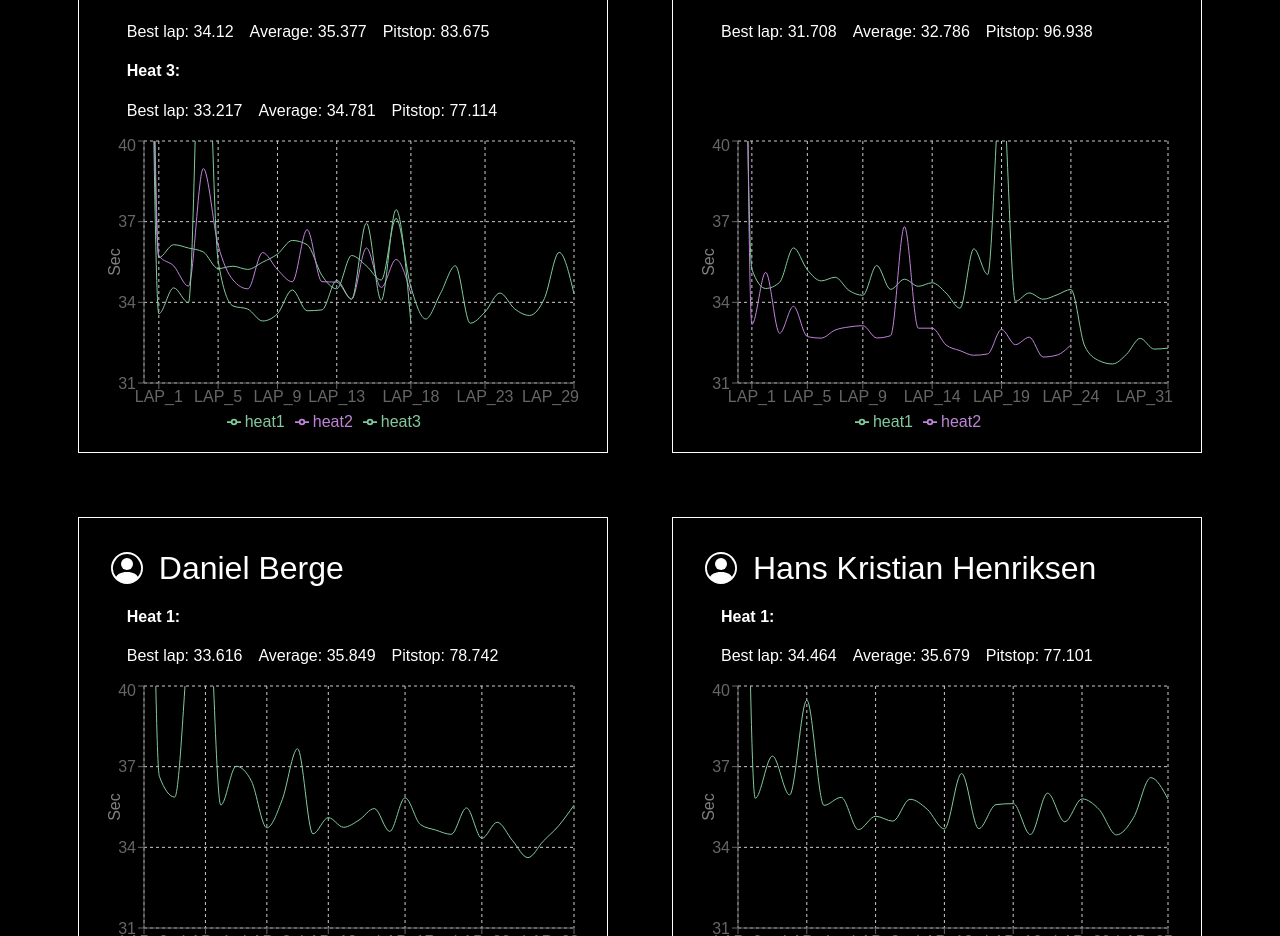
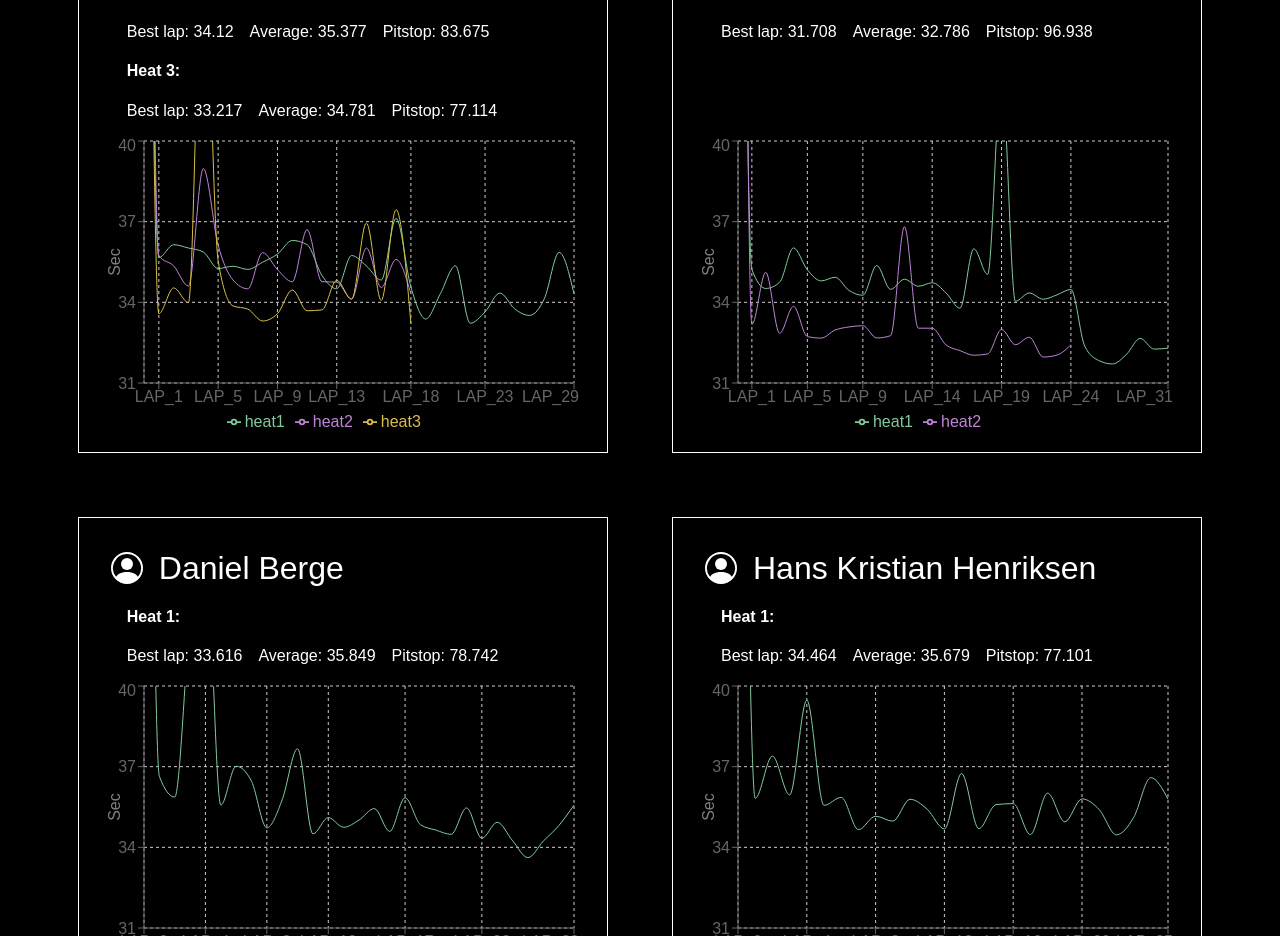
Before and after one commit to MathiasSJacobsen/gokart-stats, a React (Create React App) app: page / in a window 1280 px wide. Shown: the part 940-1876 px from the top of the page. Built offline with nearby package versions, Linux system fonts and the light colour scheme.

Commit message:
Legge til domain prop

```diff
--- a/src/Utfordringen.tsx
+++ b/src/Utfordringen.tsx
@@ -19,7 +19,7 @@ const Utfordringen = () => {
       </p>
       <PersonalStatsContainer>
         {Object.keys(data).map((e: string) => (
-          <PersonalStat key={e} name={e} user={data[e]} />
+          <PersonalStat key={e} name={e} user={data[e]} domain={[31, 48]} />
         ))}
       </PersonalStatsContainer>
     </StatsContainer>
--- a/src/personalStats/PersonalStat.tsx
+++ b/src/personalStats/PersonalStat.tsx
@@ -7,9 +7,10 @@ import { HeaderStat } from "./HeaderStat";
 type Props = {
   user: { [key: number]: number[][] };
   name: string;
+  domain?: number[];
 };
 
-const PersonalStat = ({ user, name }: Props) => {
+const PersonalStat = ({ user, name, domain }: Props) => {
   const [data] = useState(user);
 
   const makeHeaderStats = () => {
@@ -35,7 +36,7 @@ const PersonalStat = ({ user, name }: Props) => {
         {makeHeaderStats()}
       </HeaderContainer>
       <ChartContainer>
-        <MultiLineChart data={data} />
+        <MultiLineChart data={data} domain={domain} />
       </ChartContainer>
     </StatContainer>
   );
--- a/src/shared/MulitlineChart.tsx
+++ b/src/shared/MulitlineChart.tsx
@@ -13,6 +13,7 @@ import { useWindowSize } from "../hooks/useWindowSize";
 interface Props {
   data: { [key: number]: number[][] };
   colors?: string[];
+  domain?: number[];
 }
 
 interface Point {
@@ -23,7 +24,8 @@ interface Point {
 
 const MultiLineChart: React.FC<Props> = ({
   data,
-  colors = ["#82ca9d", "#bf84d8"],
+  colors = ["#82ca9d", "#bf84d8", "#d9be48"],
+  domain = [31, 40],
 }) => {
   const [chartData, setChartData] = useState<Point[]>();
 
@@ -86,7 +88,7 @@ const MultiLineChart: React.FC<Props> = ({
       <XAxis dataKey="name" />
       <YAxis
         label={{ value: "Sec", angle: -90 }}
-        domain={[31, 40]}
+        domain={domain}
         allowDataOverflow={true}
       />
       <Legend />
@@ -99,7 +101,7 @@ const MultiLineChart: React.FC<Props> = ({
             key={i}
             dataKey={`heat${i + 1}`}
             type="monotone"
-            stroke={colors[i % 2]}
+            stroke={colors[i % colors.length]}
           />
         ))}
     </LineChart>
```
